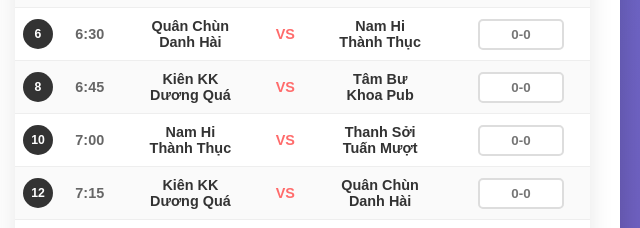
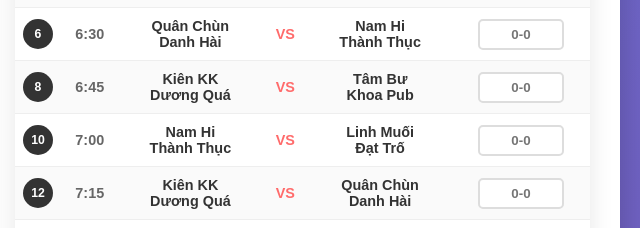
Before and after one commit to hy-bon/pickleball-minigame, a plain HTML site: page index.html in a window 1280 px wide. Shown: the part 887-1115 px from the top of the page, 640-1280 px from the left. Drawn offline with Linux system fonts and the light colour scheme.

Commit message:
Update index.html

```diff
--- a/index.html
+++ b/index.html
@@ -729,7 +729,7 @@
                                 <td class="time-cell">7:00</td>
                                 <td class="team-cell">Nam Hi <br> Thành Thục</td>
                                 <td class="vs-cell">VS</td>
-                                <td class="team-cell">Thanh Sởi <br> Tuấn Mượt</td>
+                                <td class="team-cell">Linh Muối <br> Đạt Trố</td>
                                 <td><input type="text" class="result-input" data-match="10" data-team1="5" data-team2="6" placeholder="0-0" onchange="updateResult(this)"></td>
                             </tr>
                             <tr>
```
